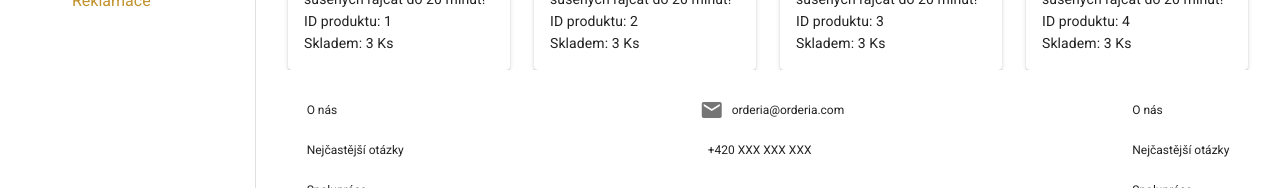
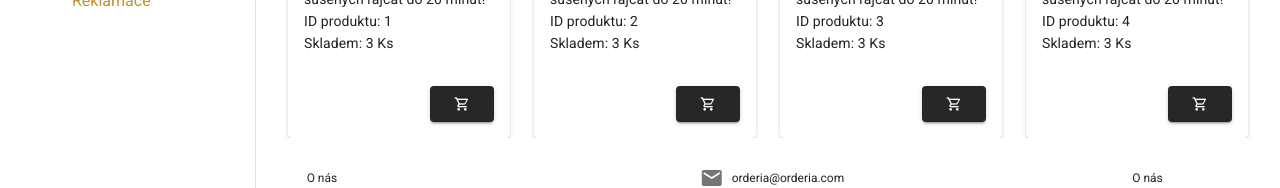
Before and after one commit to zladkaskazkina/Orderia, a Vue app: page /produkty in a window 1280 px wide. Shown: the part 383-571 px from the top of the page. Built offline with nearby package versions, Linux system fonts and the light colour scheme; data requests are answered from the project's data file; what vue-html-to-paper would draw is missing.

Commit message:
product card button

```diff
--- a/src/components/ProductCard.vue
+++ b/src/components/ProductCard.vue
@@ -21,6 +21,9 @@
         <div>ID produktu: {{ productData.id }}</div>
         <div>Skladem: {{ productData.stock }} Ks</div>
       </v-card-text>
+      <v-row no-gutters justify="end" class="pa-4">
+        <v-btn dark><v-icon small dark>mdi-cart-outline</v-icon></v-btn>
+      </v-row>
     </v-card>
   </v-col>
 </template>
--- a/src/views/Cart.vue
+++ b/src/views/Cart.vue
@@ -116,7 +116,6 @@ export default {
     },
 
     removeTest(productId) {
-      console.log(productId);
       this.$store.dispatch(`cart/removeProduct`, productId);
     },
 
```
Also changed, not shown: src/store/modules/cart.js (+0 -8 lines).
